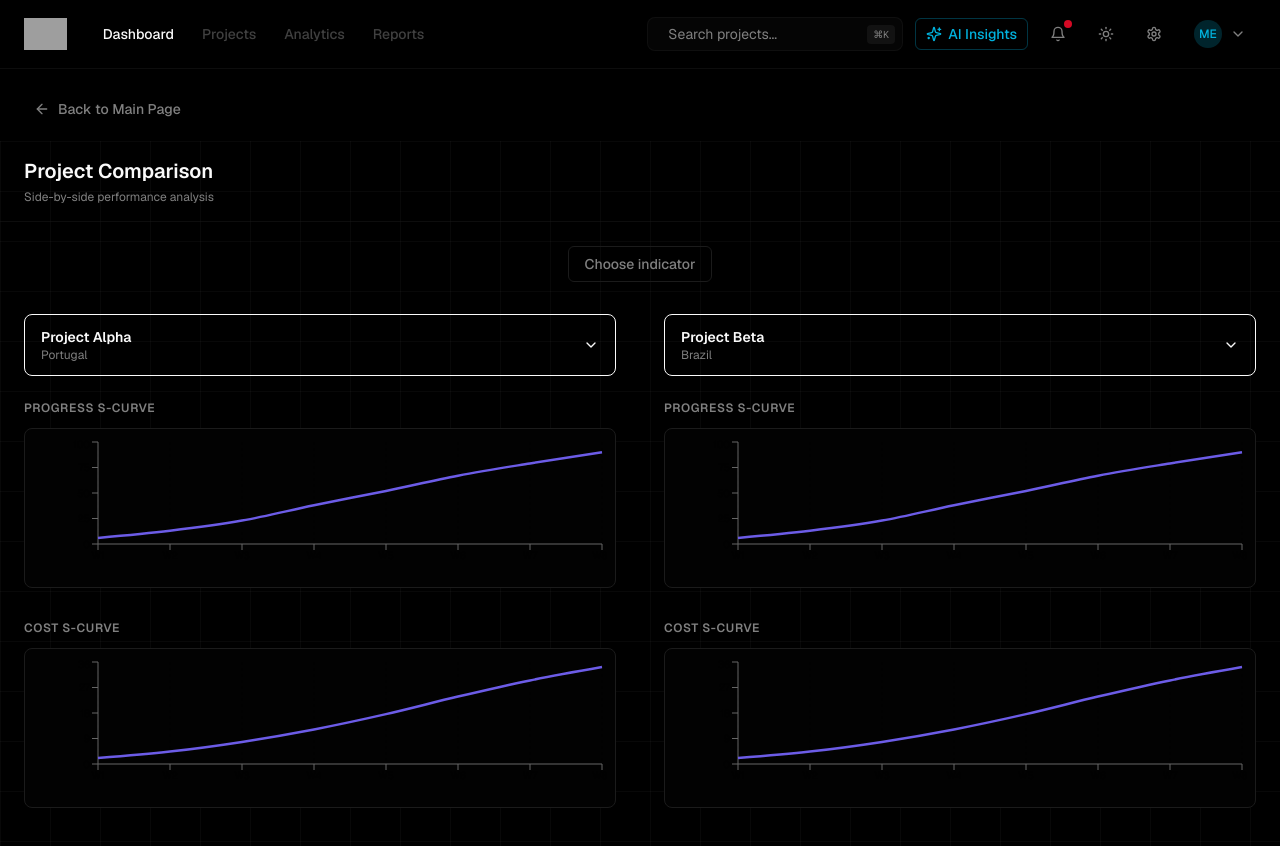
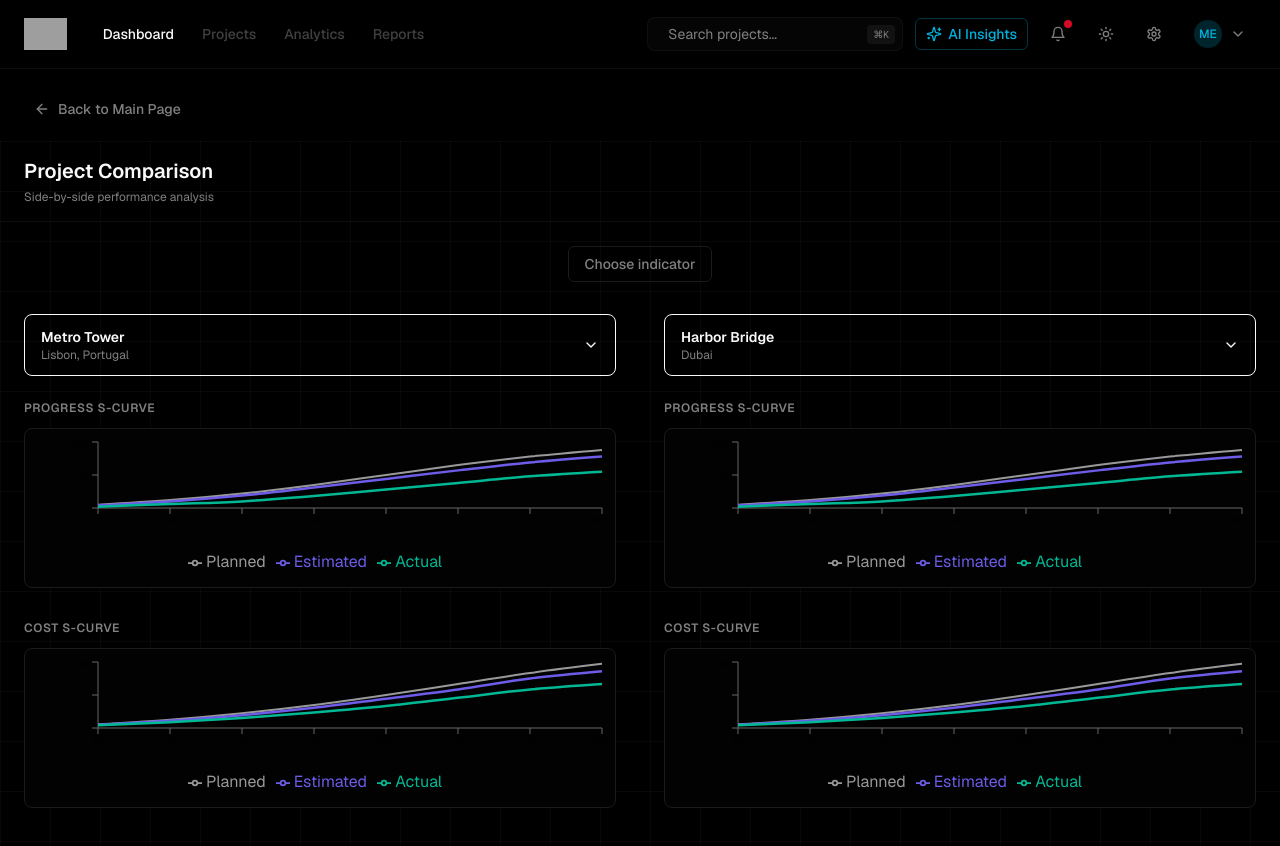
Before and after one commit to danielrebelo-volis/v0-volis-build-dashboard, a Next.js app: page /compare in a window 1280 px wide. Shown: the top 846 px of the page. Built offline with nearby package versions, Linux system fonts and the light colour scheme; grey boxes are pictures that could not be loaded.

Commit message:
feat: enhance project comparison with data and visual improvements
Update project-comparison to use real data and increase visual gap in S-curves; apply color coding; add Legend for clarity.

```diff
--- a/components/project-comparison.tsx
+++ b/components/project-comparison.tsx
@@ -2,7 +2,7 @@
 
 import { useState } from 'react'
 import { ChevronDown } from 'lucide-react'
-import { ComposedChart, Line, XAxis, YAxis, CartesianGrid, Tooltip, ResponsiveContainer } from 'recharts'
+import { ComposedChart, Line, XAxis, YAxis, CartesianGrid, Tooltip, ResponsiveContainer, Legend } from 'recharts'
 import { useChartColors } from '@/hooks/use-chart-colors'
 import {
   DropdownMenu,
@@ -29,45 +29,19 @@ interface ComparisonProject {
   plannedBudget: number
   estimatedDeadline: string
   initialDeadline: string
+  delay: number
+  industrialCost: number
+  completion: number
 }
 
+// Data from project-list.tsx and overview page
 const projects: ComparisonProject[] = [
   {
     id: 'PRJ-001',
-    name: 'Project Alpha',
-    location: 'Portugal',
-    spi: 1.05,
-    cpi: 0.98,
-    ev: '€12.5M',
-    weeklyRatio: '€850k/week',
-    weeklyChange: '+4.2%',
-    ppc: 87,
-    estimatedFinalCost: 48.5,
-    plannedBudget: 50,
-    estimatedDeadline: 'March 15, 2025',
-    initialDeadline: 'March 22, 2025',
-  },
-  {
-    id: 'PRJ-002',
-    name: 'Project Beta',
-    location: 'Brazil',
-    spi: 0.92,
-    cpi: 1.08,
-    ev: '€18.2M',
-    weeklyRatio: '€920k/week',
-    weeklyChange: '-2.1%',
-    ppc: 72,
-    estimatedFinalCost: 52.8,
-    plannedBudget: 48,
-    estimatedDeadline: 'April 5, 2025',
-    initialDeadline: 'March 28, 2025',
-  },
-  {
-    id: 'PRJ-003',
     name: 'Metro Tower',
-    location: 'Singapore',
+    location: 'Lisbon, Portugal',
     spi: 1.15,
-    cpi: 0.85,
+    cpi: 0.88,
     ev: '€24.1M',
     weeklyRatio: '€1.1M/week',
     weeklyChange: '+6.8%',
@@ -76,9 +50,12 @@ const projects: ComparisonProject[] = [
     plannedBudget: 50,
     estimatedDeadline: 'February 28, 2025',
     initialDeadline: 'March 10, 2025',
+    delay: -35,
+    industrialCost: 95,
+    completion: 68,
   },
   {
-    id: 'PRJ-004',
+    id: 'PRJ-002',
     name: 'Harbor Bridge',
     location: 'Dubai',
     spi: 0.88,
@@ -91,33 +68,76 @@ const projects: ComparisonProject[] = [
     plannedBudget: 60,
     estimatedDeadline: 'April 18, 2025',
     initialDeadline: 'March 30, 2025',
+    delay: 20,
+    industrialCost: 73,
+    completion: 42,
+  },
+  {
+    id: 'PRJ-003',
+    name: 'Skyline Plaza',
+    location: 'London',
+    spi: 0.85,
+    cpi: 0.92,
+    ev: '€28.7M',
+    weeklyRatio: '€880k/week',
+    weeklyChange: '-3.5%',
+    ppc: 78,
+    estimatedFinalCost: 52.0,
+    plannedBudget: 47.5,
+    estimatedDeadline: 'April 15, 2025',
+    initialDeadline: 'March 25, 2025',
+    delay: 32,
+    industrialCost: 94,
+    completion: 85,
+  },
+  {
+    id: 'PRJ-004',
+    name: 'Industrial Park',
+    location: 'São Paulo, Brazil',
+    spi: 1.08,
+    cpi: 0.95,
+    ev: '€18.5M',
+    weeklyRatio: '€750k/week',
+    weeklyChange: '+5.1%',
+    ppc: 88,
+    estimatedFinalCost: 38.2,
+    plannedBudget: 40,
+    estimatedDeadline: 'March 5, 2025',
+    initialDeadline: 'March 20, 2025',
+    delay: -30,
+    industrialCost: 70,
+    completion: 31,
   },
   {
     id: 'PRJ-005',
-    name: 'Skyline Plaza',
-    location: 'London',
-    spi: 1.02,
-    cpi: 0.95,
-    ev: '€28.7M',
-    weeklyRatio: '€880k/week',
-    weeklyChange: '+3.2%',
-    ppc: 85,
-    estimatedFinalCost: 45.2,
-    plannedBudget: 47.5,
-    estimatedDeadline: 'March 20, 2025',
-    initialDeadline: 'March 25, 2025',
+    name: 'Riverside Homes',
+    location: 'Toronto, Canada',
+    spi: 0.92,
+    cpi: 1.05,
+    ev: '€15.2M',
+    weeklyRatio: '€620k/week',
+    weeklyChange: '-2.3%',
+    ppc: 71,
+    estimatedFinalCost: 48.5,
+    plannedBudget: 45,
+    estimatedDeadline: 'April 22, 2025',
+    initialDeadline: 'April 5, 2025',
+    delay: 28,
+    industrialCost: 78,
+    completion: 56,
   },
 ]
 
+// S-curve data with larger gaps between planned, estimated, and actual
 const sCurveData = [
-  { week: 'W1', plannedProgress: 5, actualProgress: 6, plannedCost: 2, actualCost: 2.1 },
-  { week: 'W2', plannedProgress: 12, actualProgress: 13, plannedCost: 4.5, actualCost: 4.4 },
-  { week: 'W3', plannedProgress: 22, actualProgress: 23, plannedCost: 8, actualCost: 7.8 },
-  { week: 'W4', plannedProgress: 35, actualProgress: 38, plannedCost: 12.5, actualCost: 12.2 },
-  { week: 'W5', plannedProgress: 50, actualProgress: 52, plannedCost: 18, actualCost: 17.6 },
-  { week: 'W6', plannedProgress: 65, actualProgress: 67, plannedCost: 24, actualCost: 23.8 },
-  { week: 'W7', plannedProgress: 78, actualProgress: 79, plannedCost: 30, actualCost: 29.5 },
-  { week: 'W8', plannedProgress: 88, actualProgress: 90, plannedCost: 35, actualCost: 34.2 },
+  { week: 'W1', planned: 5, estimated: 4, actual: 2, plannedCost: 2, estimatedCost: 1.8, actualCost: 1.5 },
+  { week: 'W2', planned: 12, estimated: 10, actual: 6, plannedCost: 4.5, estimatedCost: 4, actualCost: 3.2 },
+  { week: 'W3', planned: 22, estimated: 19, actual: 10, plannedCost: 8, estimatedCost: 7, actualCost: 5.5 },
+  { week: 'W4', planned: 35, estimated: 31, actual: 18, plannedCost: 12.5, estimatedCost: 11, actualCost: 8.5 },
+  { week: 'W5', planned: 50, estimated: 44, actual: 28, plannedCost: 18, estimatedCost: 16, actualCost: 12 },
+  { week: 'W6', planned: 65, estimated: 57, actual: 38, plannedCost: 24, estimatedCost: 21, actualCost: 16.5 },
+  { week: 'W7', planned: 78, estimated: 69, actual: 48, plannedCost: 30, estimatedCost: 27, actualCost: 21 },
+  { week: 'W8', planned: 88, estimated: 78, actual: 55, plannedCost: 35, estimatedCost: 31, actualCost: 24 },
 ]
 
 type IndicatorType = 'weekly-evolution' | 'real-earned-value' | 'cpi' | 'spi' | 'ppc' | 'estimated-cost' | 'estimated-deadline'
@@ -280,8 +300,10 @@ function ComparisonSide({
               <XAxis dataKey="week" tick={{ fontSize: 10, fill: colors.tickFill }} />
               <YAxis tick={{ fontSize: 10, fill: colors.tickFill }} />
               <Tooltip contentStyle={{ backgroundColor: colors.tooltipBg, border: colors.tooltipBorder }} />
-              <Line type="monotone" dataKey="plannedProgress" stroke={colors.plannedLine} strokeWidth={2} dot={false} />
-              <Line type="monotone" dataKey="actualProgress" stroke={colors.isDark ? "#00c8ff" : "#6C5CE7"} strokeWidth={2.5} dot={false} />
+              <Legend wrapperStyle={{ paddingTop: '12px' }} iconType="line" />
+              <Line type="monotone" dataKey="planned" stroke="#999999" strokeWidth={2} dot={false} name="Planned" />
+              <Line type="monotone" dataKey="estimated" stroke={colors.isDark ? "#00c8ff" : "#6C5CE7"} strokeWidth={2.5} dot={false} name="Estimated" />
+              <Line type="monotone" dataKey="actual" stroke={colors.isDark ? "#00ff88" : "#00b894"} strokeWidth={2.5} dot={false} name="Actual" />
             </ComposedChart>
           </ResponsiveContainer>
         </div>
@@ -296,9 +318,11 @@ function ComparisonSide({
               <CartesianGrid strokeDasharray="3 3" stroke={colors.grid} />
               <XAxis dataKey="week" tick={{ fontSize: 10, fill: colors.tickFill }} />
               <YAxis tick={{ fontSize: 10, fill: colors.tickFill }} />
-              <Tooltip contentStyle={{ backgroundColor: colors.tooltipBg, border: colors.tooltipBorder }} />
-              <Line type="monotone" dataKey="plannedCost" stroke={colors.plannedLine} strokeWidth={2} dot={false} />
-              <Line type="monotone" dataKey="actualCost" stroke={colors.isDark ? "#00c8ff" : "#6C5CE7"} strokeWidth={2.5} dot={false} />
+              <Tooltip contentStyle={{ backgroundColor: colors.tooltipBg, border: colors.tooltipBorder }} formatter={(value: number) => `€${value.toFixed(1)}M`} />
+              <Legend wrapperStyle={{ paddingTop: '12px' }} iconType="line" />
+              <Line type="monotone" dataKey="plannedCost" stroke="#999999" strokeWidth={2} dot={false} name="Planned" />
+              <Line type="monotone" dataKey="estimatedCost" stroke={colors.isDark ? "#00c8ff" : "#6C5CE7"} strokeWidth={2.5} dot={false} name="Estimated" />
+              <Line type="monotone" dataKey="actualCost" stroke={colors.isDark ? "#00ff88" : "#00b894"} strokeWidth={2.5} dot={false} name="Actual" />
             </ComposedChart>
           </ResponsiveContainer>
         </div>
```
